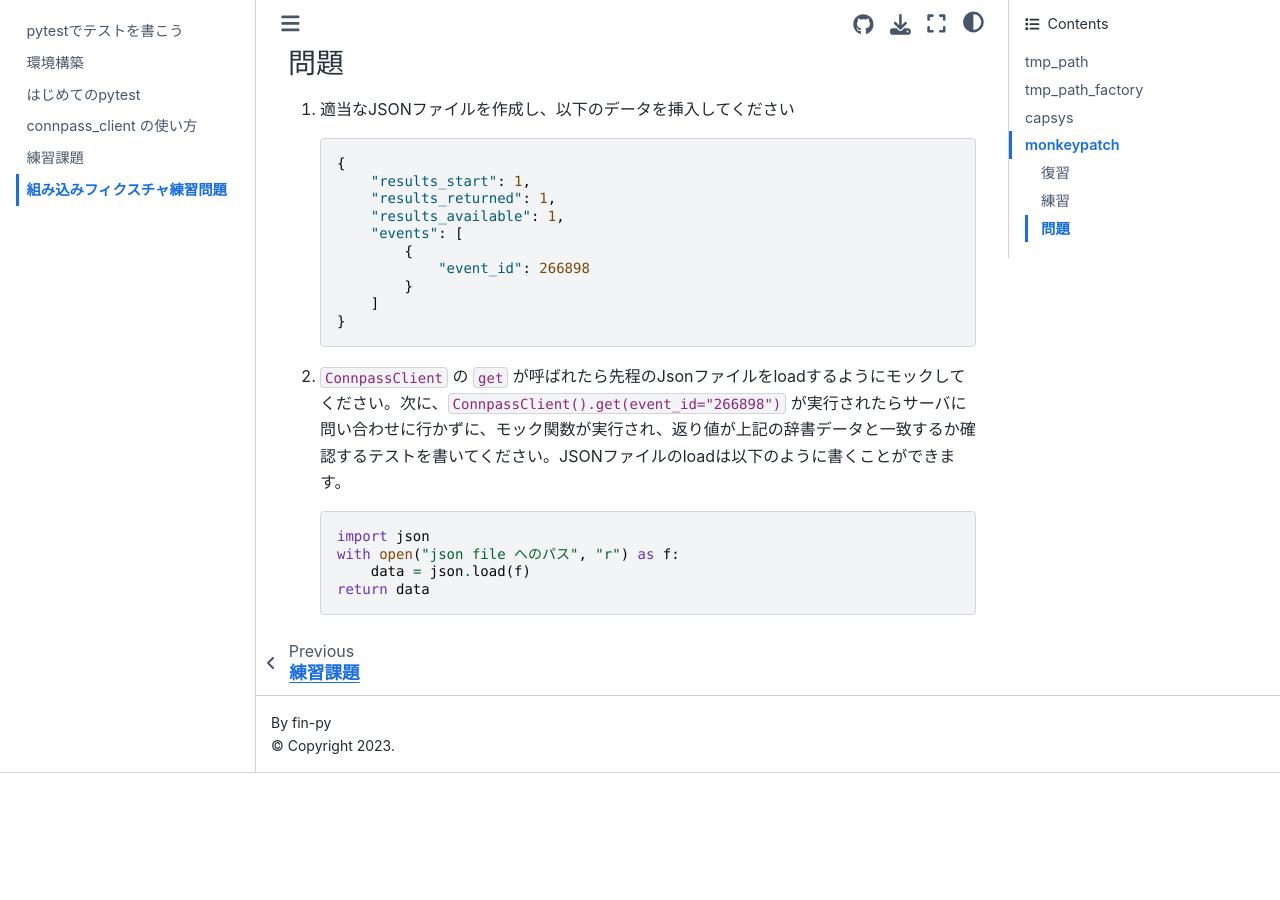
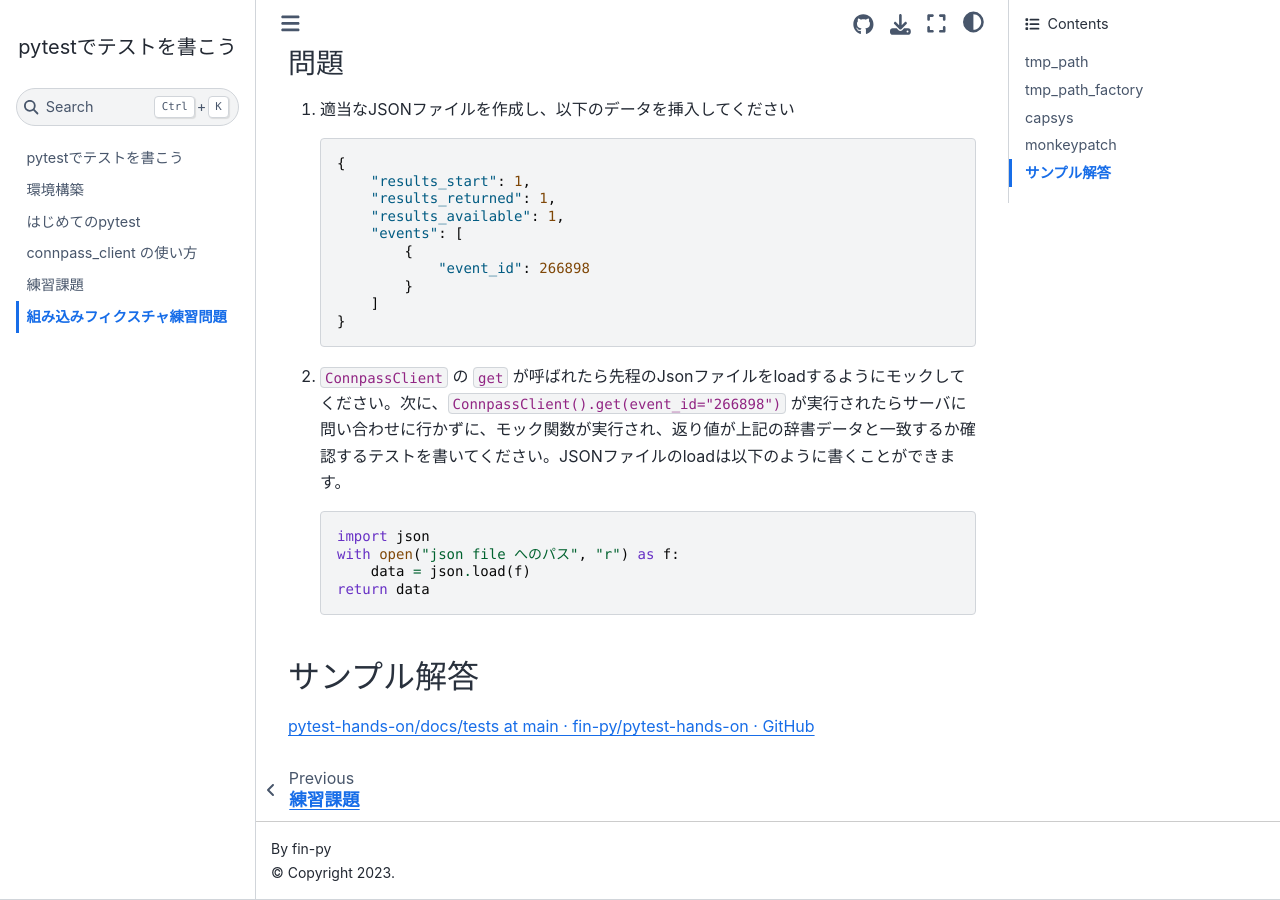
Before and after one commit to fin-py/pytest-hands-on, a Jupyter Book: the page built from docs/exercise2.md, in a window 1280 px wide and 900 px high, scrolled down 5545 px. Built offline with Jupyter Book 1.0.4 settings and Sphinx 7.4.7 and the Sphinx Book theme 1.1.4, drawn with Linux system fonts in a browser that asks for light colours; before the commit the page ends 6318 px from its top, so only the background shows below that.

Commit message:
サンプル解答追加

````diff
--- a/docs/exercise2.md
+++ b/docs/exercise2.md
@@ -217,3 +217,7 @@
         data = json.load(f)
     return data
     ```
+
+## サンプル解答
+
+[pytest-hands-on/docs/tests at main · fin-py/pytest-hands-on · GitHub](https://github.com/fin-py/pytest-hands-on/tree/main/docs/tests)
````
